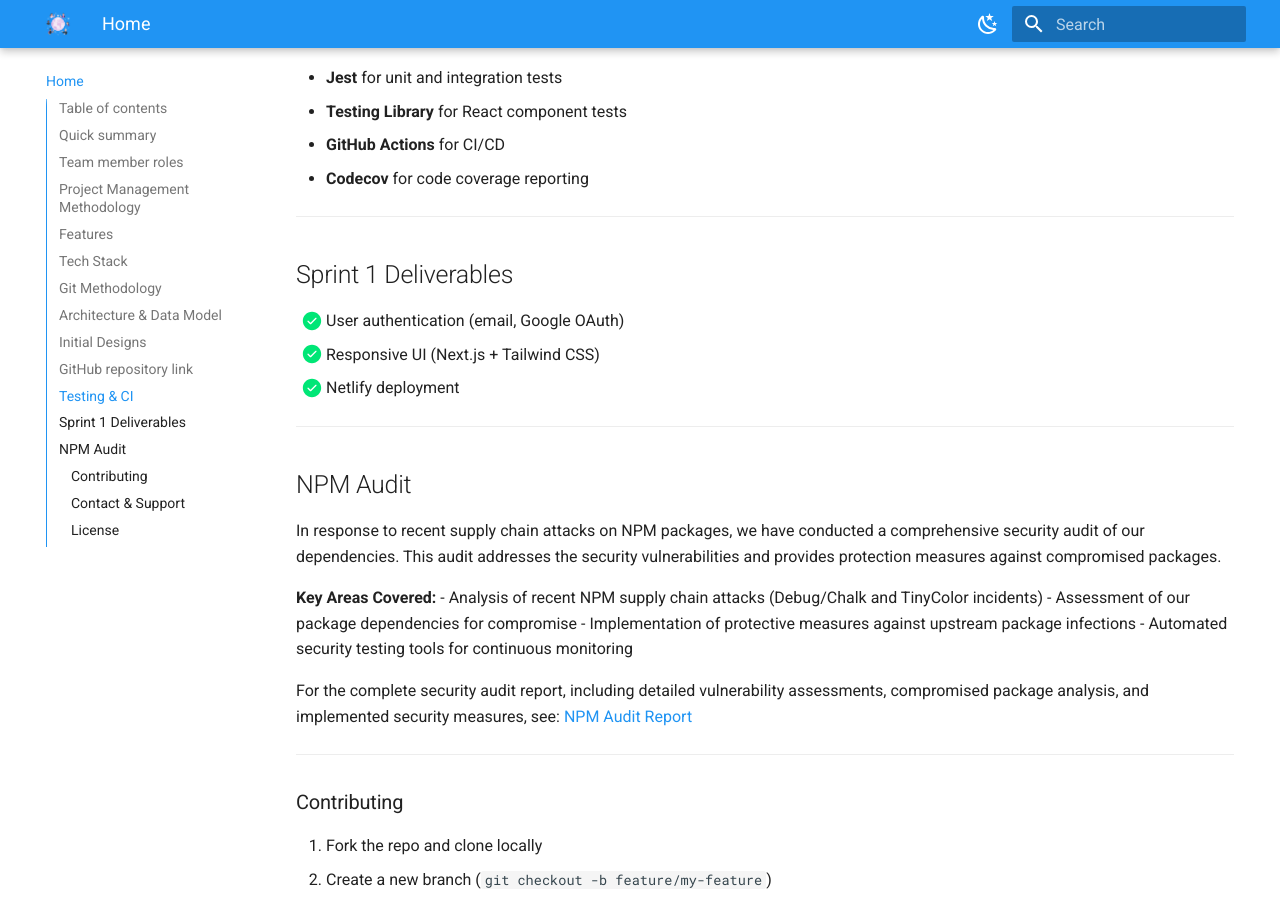
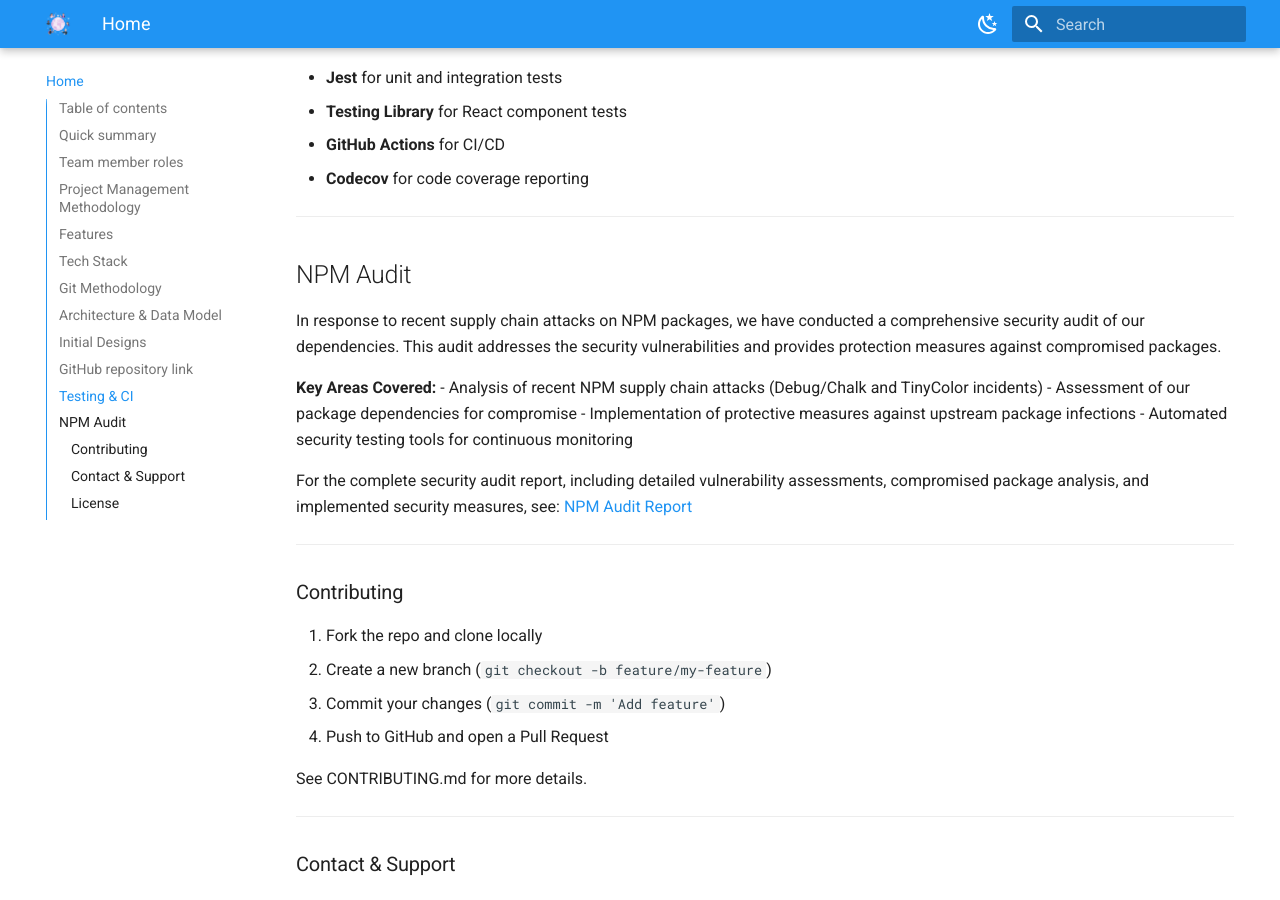
Before and after one commit to MakomaneTau/my-docs, an MkDocs documentation site: the page built from docs/index.md, in a window 1280 px wide and 900 px high, scrolled down 3704 px. Built offline with MkDocs 1.6.1 and Material for MkDocs 9.7.7, drawn with Linux system fonts in a browser that asks for light colours.

Commit message:
`Removed Sprint 1 Deliverables section from index.md`

```diff
--- a/docs/index.md
+++ b/docs/index.md
@@ -117,12 +117,6 @@
 
 ---
 
-## Sprint 1 Deliverables
-- [x] User authentication (email, Google OAuth)
-- [x] Responsive UI (Next.js + Tailwind CSS)
-- [x] Netlify deployment
-
----
 
 ## NPM Audit
 
```
